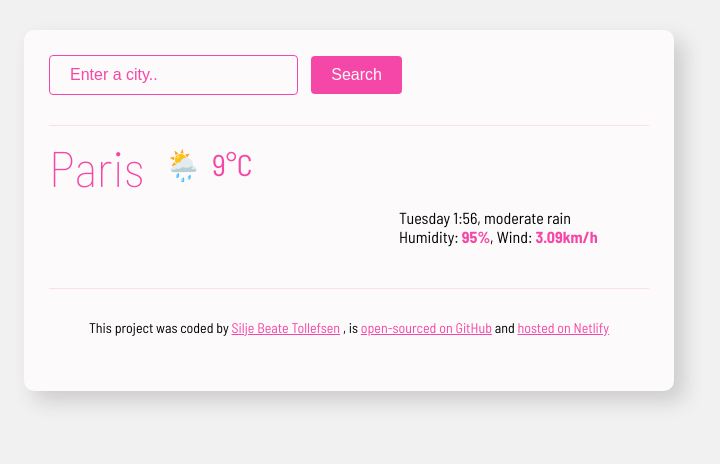
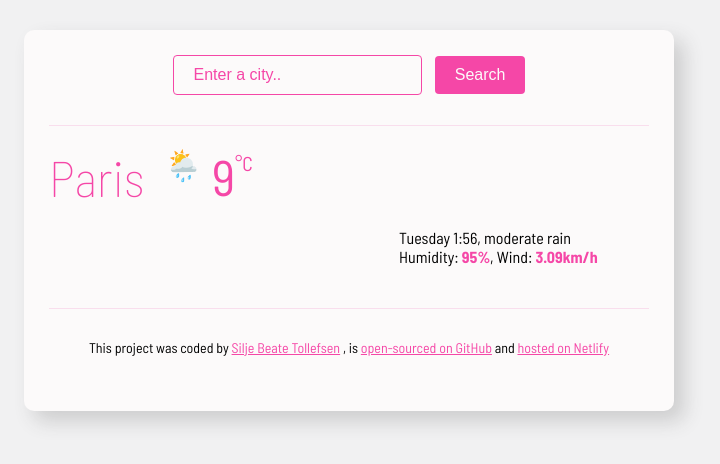
Before and after one commit to SiljeT81/weather-forecast-project, a plain HTML site: page index.html in a window 1280 px wide. Shown: the whole page, without its empty margins (291-1011 px from the left). Drawn offline with Linux system fonts and the light colour scheme; a web font is replaced by a local one.

Commit message:
centered search form

```diff
--- a/src/styles.css
+++ b/src/styles.css
@@ -10,6 +10,10 @@ body {
   padding: 25px;
   border-radius: 10px;
   box-shadow: 10px 10px 20px rgba(59, 58, 58, 0.2);
+}
+
+.search-form {
+    text-align: center;
 }
 
 .search-form-input {
@@ -41,7 +45,7 @@ header {
 
 .weather-app-city {
   color: #f547a7;
-  margin: 10px 0;
+  margin: 20px 0;
   font-size: 50px;
   font-weight: lighter;
   line-height: 22px;
@@ -76,14 +80,14 @@ main {
 
 .degrees {
   color: #f547a7;
-  font-size: 30px;
+  font-size: 50px;
   margin: 0 0 0 10px;
 }
 
 .unit {
   color: #f547a7;
-  font-size: 30px;
-  margin: 0;
+  font-size: 20px;
+  margin: 5px 0;
 }
 
 a {
```
